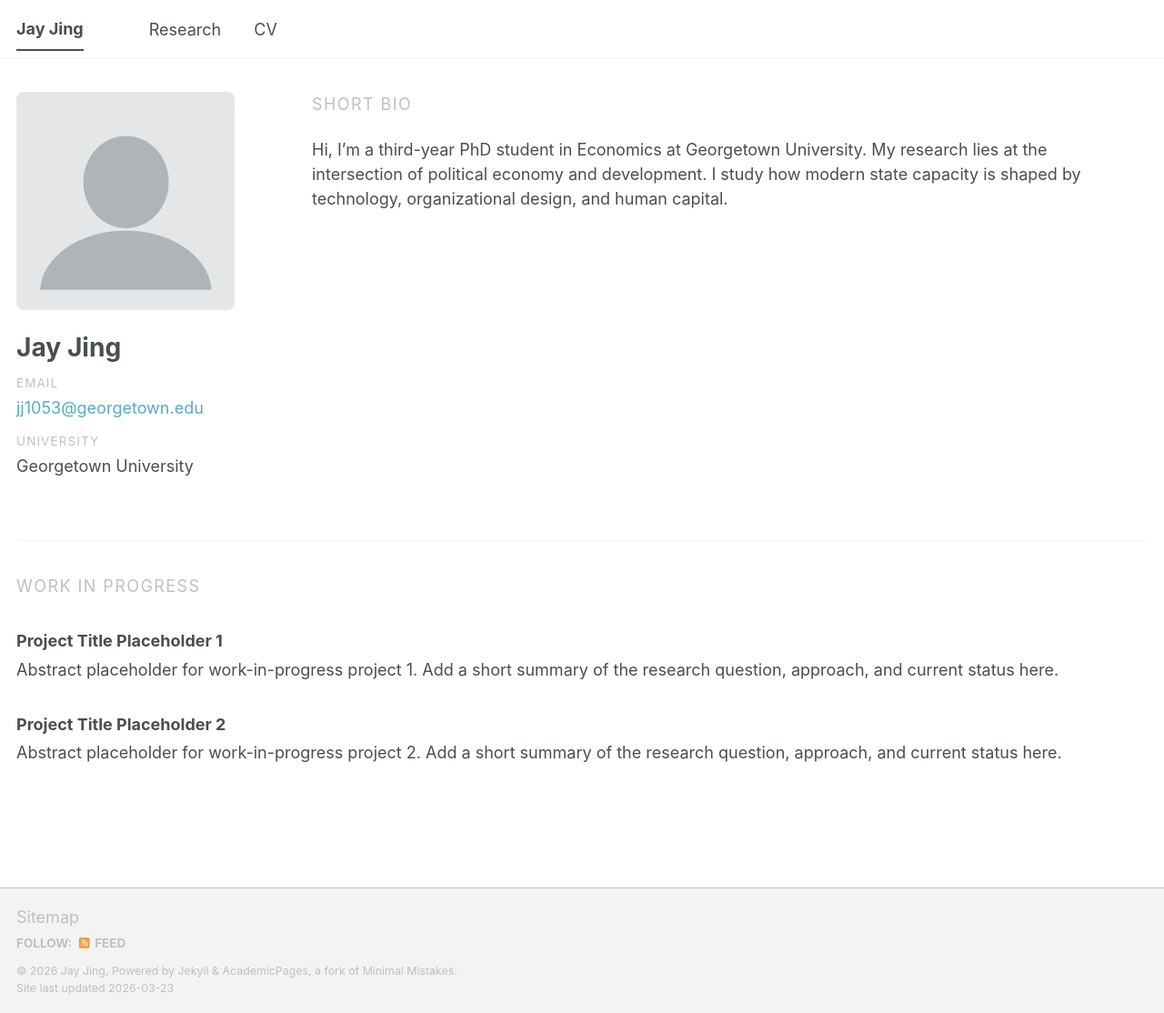
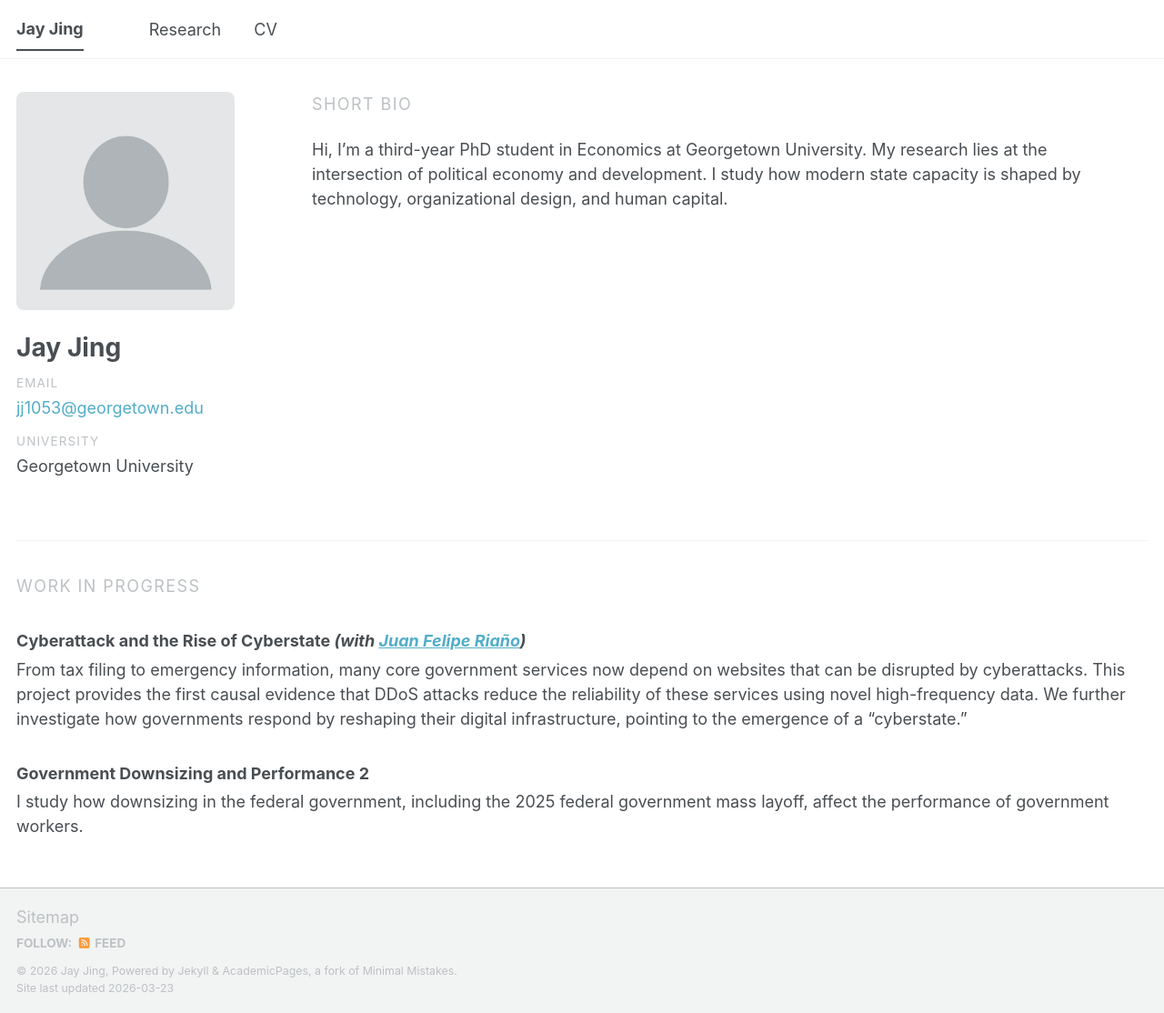
Before and after one commit to jay-jing-econ/jay-jing-econ.github.io, a Jekyll site: the page built from _pages/about.md, in a window 1280 px wide and 1114 px high. Shown: the whole window at 91% size. Built offline with Jekyll 4.4.1, drawn with Linux system fonts in a browser that asks for light colours; a script bundle is joined from its source files by our own code; library files that are not in the unit come from our copies.

Commit message:
Update research

```diff
--- a/_pages/about.md
+++ b/_pages/about.md
@@ -41,12 +41,12 @@ redirect_from:
 <section class="home-section">
   <p class="home-section__label">Work in Progress</p>
   <div class="home-project">
-    <h3 class="home-project__title">Project Title Placeholder 1</h3>
-    <p>Abstract placeholder for work-in-progress project 1. Add a short summary of the research question, approach, and current status here.</p>
+    <h3 class="home-project__title">Cyberattack and the Rise of Cyberstate <em>(with <a href="https://www.juanfeliperiano.com" target="_blank" rel="noopener noreferrer">Juan Felipe Riaño</a>)</em></h3>
+    <p> From tax filing to emergency information, many core government services now depend on websites that can be disrupted by cyberattacks. This project provides the first causal evidence that DDoS attacks reduce the reliability of these services using novel high-frequency data. We further investigate how governments respond by reshaping their digital infrastructure, pointing to the emergence of a “cyberstate.” </p>
   </div>
 
   <div class="home-project">
-    <h3 class="home-project__title">Project Title Placeholder 2</h3>
-    <p>Abstract placeholder for work-in-progress project 2. Add a short summary of the research question, approach, and current status here.</p>
+    <h3 class="home-project__title">Government Downsizing and Performance 2</h3>
+    <p> I study how downsizing in the federal government, including the 2025 federal government mass layoff, affect the performance of government workers. </p>
   </div>
 </section>
--- a/_pages/publications.html
+++ b/_pages/publications.html
@@ -7,4 +7,4 @@ redirect_from:
   - /publications/
 ---
 
-Selected papers and ongoing projects can be listed here. Replace this text with publication entries, working papers, or links to downloadable drafts when you are ready.
+Update soon
```
Also changed, not shown: _pages/cv.md (+1 -1 lines).
